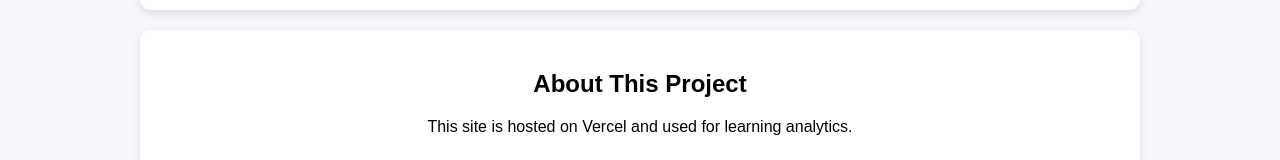
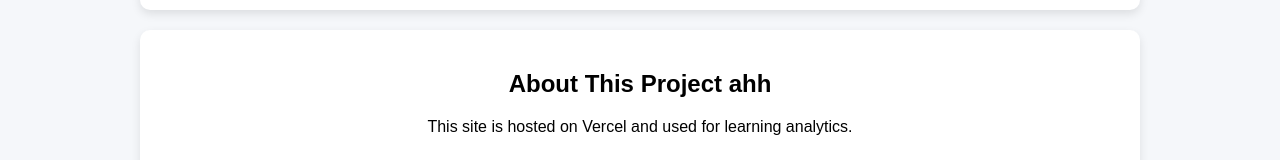
Before and after one commit to aidesign439-ctrl/google-analytics, a plain HTML site: page index.html in a window 1280 px wide. Shown: the part 419-579 px from the top of the page. Drawn offline with Linux system fonts and the light colour scheme.

Commit message:
Update index.html

```diff
--- a/index.html
+++ b/index.html
@@ -98,7 +98,7 @@
     </div>
 
     <div class="card">
-        <h2>About This Project</h2>
+        <h2>About This Project ahh</h2>
         <p>This site is hosted on Vercel and used for learning analytics.</p>
     </div>
 </section>
```
